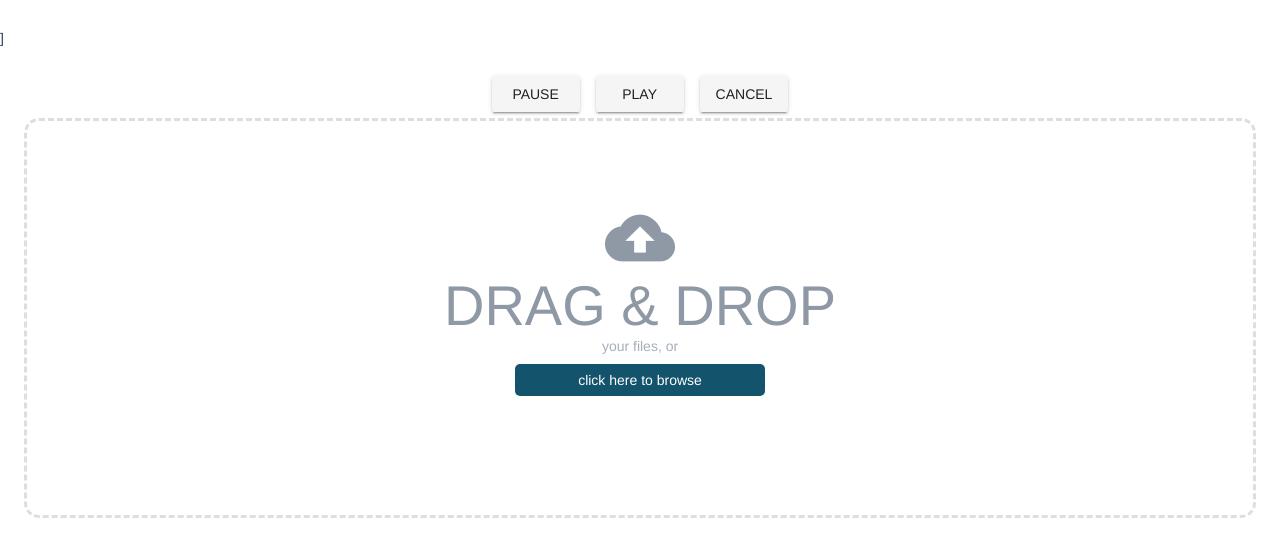
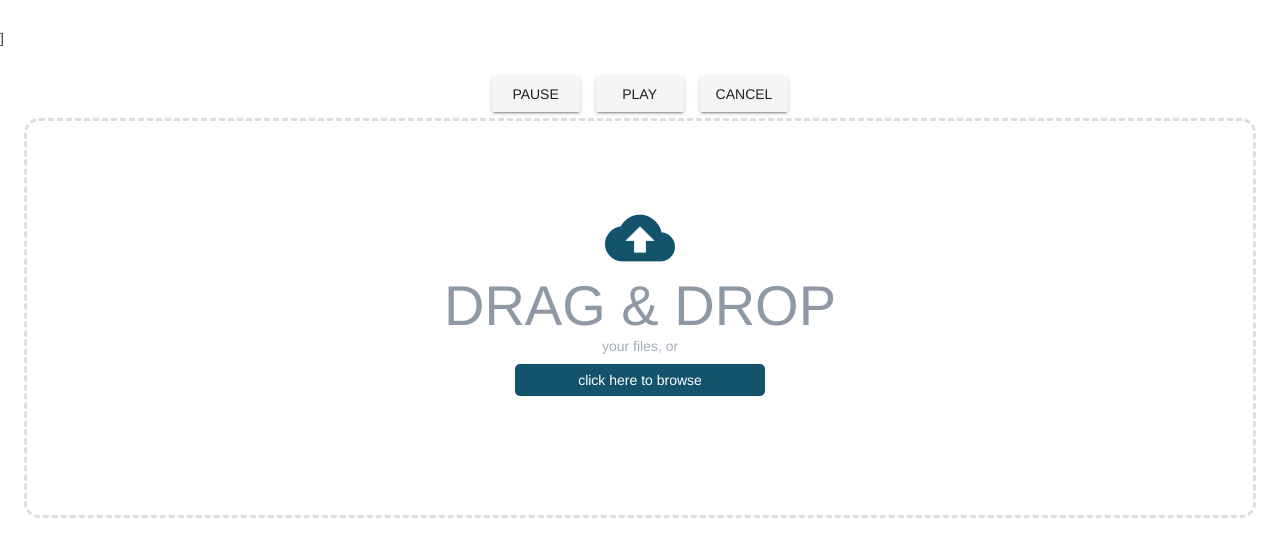
Before and after one commit to dannytan/dismango, a Vue app: page /#/ in a window 1280 px wide. Shown: the top 556 px of the page. Built offline with nearby package versions, Linux system fonts and the light colour scheme.

Commit message:
Multiple file inputs adds to same file list (need to create clear files button)

```diff
--- a/src/components/Home.vue
+++ b/src/components/Home.vue
@@ -8,7 +8,7 @@
       <v-btn @click="cancel">Cancel</v-btn>
     </v-layout>
 
-    <v-jumbotron :color="transparent">
+    <v-jumbotron>
       <v-container fill-height>
         <v-layout align-center>
           <v-flex text-xs-center>
@@ -123,7 +123,7 @@ class="file-item"><v-list-tile-content><v-list-tile-title v-text="item"></v-list
               this.data.requests.push(request);
 
               if (imgFiles.length === files.length) {
-                this.allImgFiles = imgFiles;
+                this.allImgFiles = this.allImgFiles.concat(imgFiles);
               }
             }
           }
@@ -152,8 +152,12 @@ class="file-item"><v-list-tile-content><v-list-tile-title v-text="item"></v-list
         }
       },
       buildRequests(images) {
-        for (let i = 0; i < images.length; i++) {
-          this.data.requests[i].image.content = images[i].base64;
+        if(images){
+          for (let i = 0; i < images.length; i++) {
+            this.data.requests[i].image.content = images[i].base64;
+          }
+        } else {
+            this.data.requests = null;
         }
 
         // TODO - Uncomment to run conversion
@@ -279,8 +283,8 @@ class="file-item"><v-list-tile-content><v-list-tile-title v-text="item"></v-list
 
   .drop .cont i {
     font-size: 500%;
-    color: #8E99A5;
     position: relative;
+    color: #13546C;
   }
 
   .drop .cont .tit {
```
